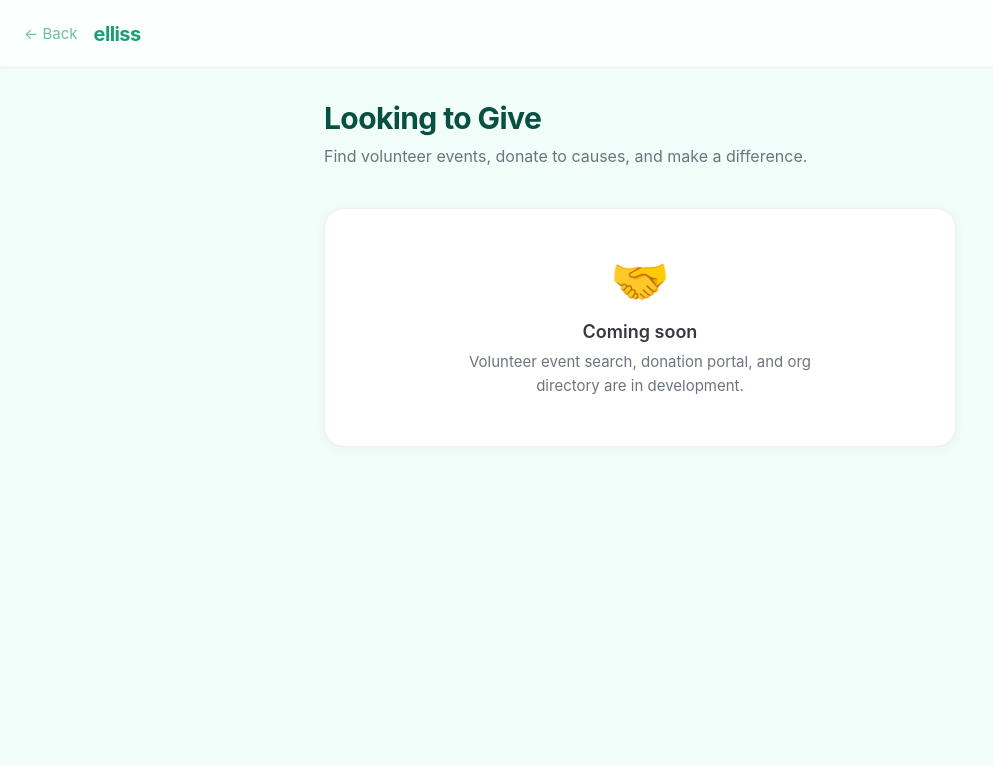
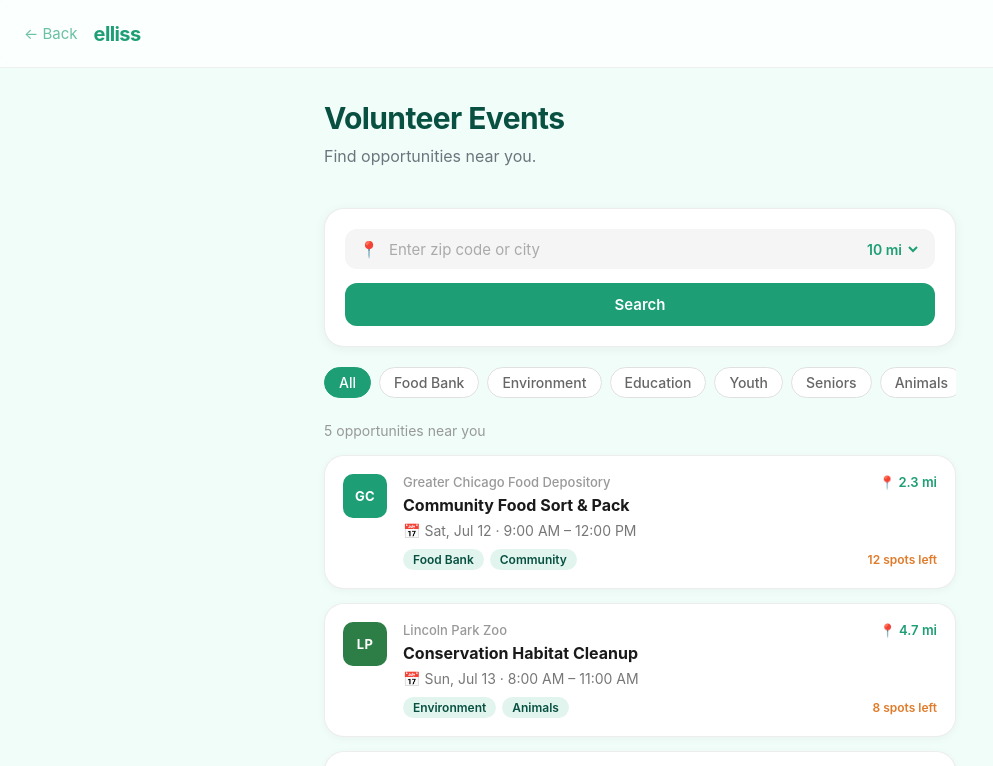
Before and after one commit to pjschaum/elliss, a React (Vite) app: page /give in a window 1280 px wide. Shown: the top 766 px of the page, without its empty margins (0-993 px from the left). Built offline with nearby package versions, Linux system fonts and the light colour scheme.

Commit message:
Event Search Screen

```diff
--- a/src/pages/Give.jsx
+++ b/src/pages/Give.jsx
@@ -1,30 +1,157 @@
+import { useState } from 'react'
 import { useNavigate } from 'react-router-dom'
 import styles from './Interface.module.css'
+import g from './Give.module.css'
+
+const CATEGORIES = ['All', 'Food Bank', 'Environment', 'Education', 'Youth', 'Seniors', 'Animals', 'Health']
+
+const EVENTS = [
+  {
+    id: 1,
+    org: 'Greater Chicago Food Depository',
+    initials: 'GC',
+    color: '#1D9E75',
+    title: 'Community Food Sort & Pack',
+    date: 'Sat, Jul 12',
+    time: '9:00 AM – 12:00 PM',
+    distance: '2.3 mi',
+    tags: ['Food Bank', 'Community'],
+    spots: 12,
+  },
+  {
+    id: 2,
+    org: 'Lincoln Park Zoo',
+    initials: 'LP',
+    color: '#2D7D46',
+    title: 'Conservation Habitat Cleanup',
+    date: 'Sun, Jul 13',
+    time: '8:00 AM – 11:00 AM',
+    distance: '4.7 mi',
+    tags: ['Environment', 'Animals'],
+    spots: 8,
+  },
+  {
+    id: 3,
+    org: 'Literacy Works Chicago',
+    initials: 'LW',
+    color: '#E07B2A',
+    title: 'Adult Literacy Tutoring Session',
+    date: 'Tue, Jul 15',
+    time: '6:00 PM – 8:00 PM',
+    distance: '1.8 mi',
+    tags: ['Education'],
+    spots: 4,
+  },
+  {
+    id: 4,
+    org: 'Senior Care Chicago',
+    initials: 'SC',
+    color: '#7B5EA7',
+    title: 'Companion Visits Program',
+    date: 'Wed, Jul 16',
+    time: '2:00 PM – 4:00 PM',
+    distance: '3.1 mi',
+    tags: ['Seniors', 'Health'],
+    spots: 6,
+  },
+  {
+    id: 5,
+    org: 'Chicago Youth Programs',
+    initials: 'CY',
+    color: '#D94F3D',
+    title: 'After-School Mentorship',
+    date: 'Thu, Jul 17',
+    time: '3:30 PM – 5:30 PM',
+    distance: '0.9 mi',
+    tags: ['Youth', 'Education'],
+    spots: 3,
+  },
+]
 
 export default function Give() {
   const navigate = useNavigate()
+  const [location, setLocation] = useState('')
+  const [radius, setRadius] = useState('10')
+  const [activeCategory, setActiveCategory] = useState('All')
+
+  const filtered = activeCategory === 'All'
+    ? EVENTS
+    : EVENTS.filter(e => e.tags.includes(activeCategory))
 
   return (
     <div className={`${styles.page} ${styles.give}`}>
       <header className={styles.header}>
-        <button className={styles.back} onClick={() => navigate('/')}>
-          ← Back
-        </button>
+        <button className={styles.back} onClick={() => navigate('/')}>← Back</button>
         <div className={styles.wordmark}>elliss</div>
       </header>
 
       <main className={styles.main}>
-        <h1 className={styles.title}>Looking to Give</h1>
-        <p className={styles.subtitle}>
-          Find volunteer events, donate to causes, and make a difference.
-        </p>
+        <h1 className={styles.title}>Volunteer Events</h1>
+        <p className={styles.subtitle}>Find opportunities near you.</p>
 
-        <div className={styles.comingSoon}>
-          <div className={styles.comingSoonIcon}>🤝</div>
-          <p className={styles.comingSoonTitle}>Coming soon</p>
-          <p className={styles.comingSoonDesc}>
-            Volunteer event search, donation portal, and org directory are in development.
-          </p>
+        {/* Search */}
+        <div className={g.searchCard}>
+          <div className={g.searchRow}>
+            <span className={g.searchIcon}>📍</span>
+            <input
+              className={g.searchInput}
+              type="text"
+              placeholder="Enter zip code or city"
+              value={location}
+              onChange={e => setLocation(e.target.value)}
+            />
+            <select
+              className={g.radiusSelect}
+              value={radius}
+              onChange={e => setRadius(e.target.value)}
+            >
+              <option value="5">5 mi</option>
+              <option value="10">10 mi</option>
+              <option value="25">25 mi</option>
+              <option value="50">50 mi</option>
+            </select>
+          </div>
+          <button className={g.searchBtn}>Search</button>
+        </div>
+
+        {/* Category filters */}
+        <div className={g.filters}>
+          {CATEGORIES.map(cat => (
+            <button
+              key={cat}
+              className={`${g.chip} ${activeCategory === cat ? g.chipActive : ''}`}
+              onClick={() => setActiveCategory(cat)}
+            >
+              {cat}
+            </button>
+          ))}
+        </div>
+
+        {/* Results */}
+        <p className={g.resultsCount}>{filtered.length} opportunities near you</p>
+
+        <div className={g.eventList}>
+          {filtered.map(event => (
+            <div key={event.id} className={g.eventCard}>
+              <div className={g.orgLogo} style={{ background: event.color }}>
+                {event.initials}
+              </div>
+              <div className={g.eventInfo}>
+                <div className={g.eventHeader}>
+                  <span className={g.orgName}>{event.org}</span>
+                  <span className={g.distance}>📍 {event.distance}</span>
+                </div>
+                <h3 className={g.eventTitle}>{event.title}</h3>
+                <p className={g.eventMeta}>📅 {event.date} · {event.time}</p>
+                <div className={g.tagRow}>
+                  {event.tags.map(tag => (
+                    <span key={tag} className={g.tag}>{tag}</span>
+                  ))}
+                  <span className={g.spots}>{event.spots} spots left</span>
+                </div>
+              </div>
+            </div>
+          ))}
         </div>
       </main>
     </div>
--- /dev/null
+++ b/src/pages/Give.module.css
@@ -0,0 +1,222 @@
+/* ── Search card ── */
+.searchCard {
+  background: white;
+  border-radius: var(--radius);
+  padding: 1.25rem;
+  border: 1px solid rgba(0, 0, 0, 0.07);
+  box-shadow: 0 2px 12px rgba(0, 0, 0, 0.05);
+  margin-bottom: 1.25rem;
+  display: flex;
+  flex-direction: column;
+  gap: 0.875rem;
+}
+
+.searchRow {
+  display: flex;
+  align-items: center;
+  gap: 0.625rem;
+  background: #f5f5f5;
+  border-radius: 0.75rem;
+  padding: 0.625rem 0.875rem;
+}
+
+.searchIcon {
+  font-size: 1rem;
+  flex-shrink: 0;
+}
+
+.searchInput {
+  flex: 1;
+  border: none;
+  background: transparent;
+  font-size: 0.9375rem;
+  outline: none;
+  color: #1a1a1a;
+  font-family: var(--font);
+  min-width: 0;
+}
+
+.searchInput::placeholder {
+  color: #aaa;
+}
+
+.radiusSelect {
+  border: none;
+  background: transparent;
+  font-size: 0.875rem;
+  color: var(--teal);
+  font-weight: 600;
+  cursor: pointer;
+  outline: none;
+  font-family: var(--font);
+  flex-shrink: 0;
+}
+
+.searchBtn {
+  background: var(--teal);
+  color: white;
+  border: none;
+  border-radius: 0.75rem;
+  padding: 0.75rem;
+  font-size: 0.9375rem;
+  font-weight: 600;
+  cursor: pointer;
+  font-family: var(--font);
+  transition: background 0.15s;
+  width: 100%;
+}
+
+.searchBtn:hover {
+  background: var(--teal-dark);
+}
+
+/* ── Category filter chips ── */
+.filters {
+  display: flex;
+  gap: 0.5rem;
+  overflow-x: auto;
+  padding-bottom: 0.25rem;
+  margin-bottom: 1.25rem;
+  scrollbar-width: none;
+}
+
+.filters::-webkit-scrollbar {
+  display: none;
+}
+
+.chip {
+  flex-shrink: 0;
+  border: 1.5px solid #e0e0e0;
+  background: white;
+  border-radius: 2rem;
+  padding: 0.375rem 0.875rem;
+  font-size: 0.875rem;
+  font-weight: 500;
+  color: #666;
+  cursor: pointer;
+  font-family: var(--font);
+  transition: all 0.15s;
+  white-space: nowrap;
+}
+
+.chip:hover {
+  border-color: var(--teal);
+  color: var(--teal);
+}
+
+.chipActive {
+  background: var(--teal);
+  border-color: var(--teal);
+  color: white;
+}
+
+/* ── Results count ── */
+.resultsCount {
+  font-size: 0.875rem;
+  color: #999;
+  margin-bottom: 1rem;
+}
+
+/* ── Event list ── */
+.eventList {
+  display: flex;
+  flex-direction: column;
+  gap: 0.875rem;
+  padding-bottom: 2rem;
+}
+
+/* ── Event card ── */
+.eventCard {
+  background: white;
+  border-radius: var(--radius);
+  padding: 1.125rem;
+  border: 1px solid rgba(0, 0, 0, 0.07);
+  box-shadow: 0 2px 8px rgba(0, 0, 0, 0.04);
+  display: flex;
+  gap: 1rem;
+  cursor: pointer;
+  transition: transform 0.15s, box-shadow 0.15s;
+}
+
+.eventCard:hover {
+  transform: translateY(-2px);
+  box-shadow: 0 8px 24px rgba(0, 0, 0, 0.10);
+}
+
+.orgLogo {
+  width: 2.75rem;
+  height: 2.75rem;
+  border-radius: 0.625rem;
+  display: flex;
+  align-items: center;
+  justify-content: center;
+  color: white;
+  font-size: 0.8125rem;
+  font-weight: 700;
+  flex-shrink: 0;
+  letter-spacing: 0.03em;
+}
+
+.eventInfo {
+  flex: 1;
+  min-width: 0;
+}
+
+.eventHeader {
+  display: flex;
+  justify-content: space-between;
+  align-items: flex-start;
+  gap: 0.5rem;
+  margin-bottom: 0.25rem;
+}
+
+.orgName {
+  font-size: 0.8125rem;
+  color: #999;
+  font-weight: 500;
+  line-height: 1.3;
+}
+
+.distance {
+  font-size: 0.8125rem;
+  color: var(--teal);
+  font-weight: 600;
+  flex-shrink: 0;
+}
+
+.eventTitle {
+  font-size: 1rem;
+  font-weight: 700;
+  color: #1a1a1a;
+  margin: 0 0 0.375rem;
+  line-height: 1.3;
+}
+
+.eventMeta {
+  font-size: 0.875rem;
+  color: #777;
+  margin: 0 0 0.625rem;
+}
+
+.tagRow {
+  display: flex;
+  align-items: center;
+  gap: 0.375rem;
+  flex-wrap: wrap;
+}
+
+.tag {
+  font-size: 0.75rem;
+  font-weight: 600;
+  background: var(--teal-light);
+  color: var(--teal-dark);
+  border-radius: 2rem;
+  padding: 0.2rem 0.625rem;
+}
+
+.spots {
+  font-size: 0.75rem;
+  color: #E07B2A;
+  font-weight: 600;
+  margin-left: auto;
+}
```
